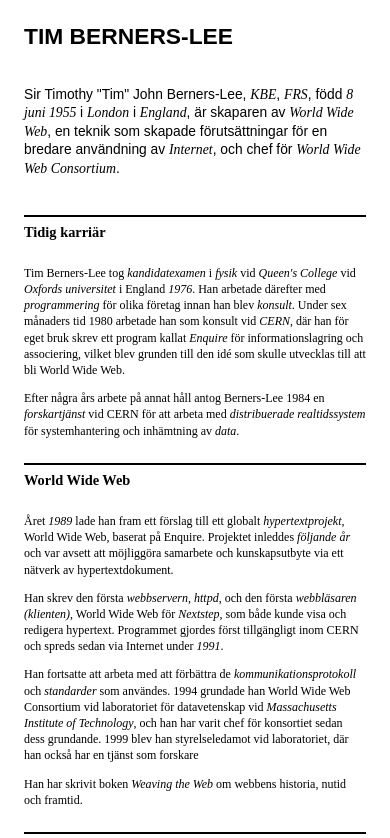
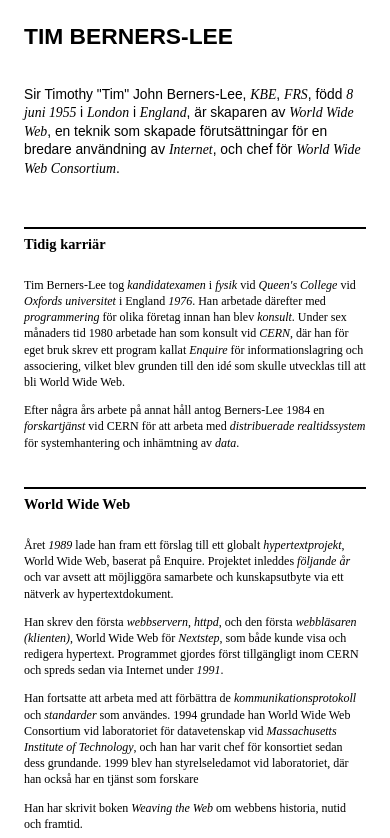
Before and after one commit to lessismoreiammore/webb_typografi, a plain HTML site: page index.html in a window 390 px wide. Shown: the top 838 px of the page. Drawn offline with Linux system fonts and the light colour scheme.

Commit message:
Update margin for block on mobile

```diff
--- a/style.css
+++ b/style.css
@@ -226,6 +226,10 @@ a:hover{
     padding:0;
   }
 
+  .block{
+      margin-bottom: 3rem;
+  }
+
   .sidebar{
     float:inherit;
     position: inherit;
```
